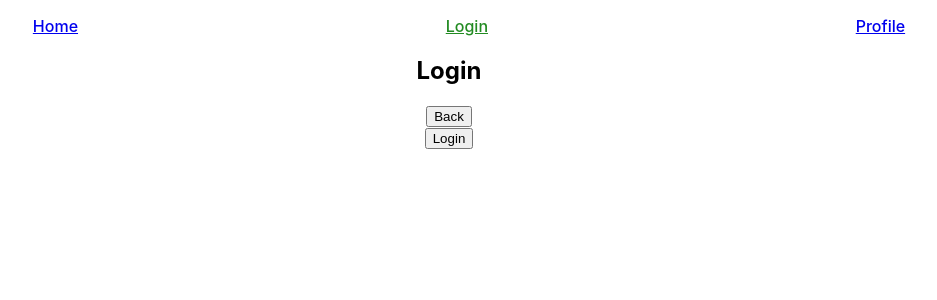
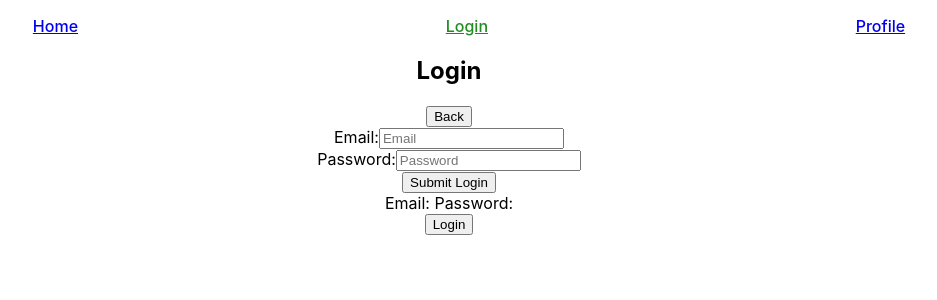
Before and after one commit to AndrewElaginI/walkit-web, a React (Create React App) app: page /login in a window 1280 px wide. Shown: the top 300 px of the page, without its empty margins (191-1128 px from the left). Built offline with nearby package versions, Linux system fonts and the light colour scheme.

Commit message:
basic Login Form

```diff
--- a/package.json
+++ b/package.json
@@ -3,6 +3,7 @@
   "version": "0.1.0",
   "private": true,
   "dependencies": {
+    "axios": "^0.19.0",
     "react": "^16.12.0",
     "react-dom": "^16.12.0",
     "react-router-dom": "^5.1.2",
--- a/src/components/Login/index.js
+++ b/src/components/Login/index.js
@@ -1,12 +1,47 @@
 import React from 'react';
 import { useHistory } from 'react-router-dom';
+import { useInput } from '../../hooks/useInput';
 
 function Login() {
   const history = useHistory();
+  const [email, handleEmail, resetEmail] = useInput('');
+  const [password, handlePassword, resetPassword] = useInput('');
+
+  const handleSubmit = e => {
+    e.preventDefault();
+    resetEmail();
+    resetPassword();
+  };
   return (
     <div>
       <h2>Login</h2>
       <button onClick={() => history.goBack()}>Back</button>
+      <form onSubmit={handleSubmit}>
+        <div>
+          <label htmlFor='email'>Email:</label>
+          <input
+            type='email'
+            id='email'
+            placeholder='Email'
+            value={email}
+            onChange={handleEmail}
+          />
+        </div>
+        <div>
+          <label htmlFor='password'>Password:</label>
+          <input
+            type='password'
+            id='password'
+            placeholder='Password'
+            value={password}
+            onChange={handlePassword}
+          />
+        </div>
+        <button type='submit'>Submit Login</button>
+      </form>
+      <div>
+        Email: {email} Password: {password}
+      </div>
     </div>
   );
 }
```
Also changed, not shown: 1 other file (tests, documents, lock files or other folders).
